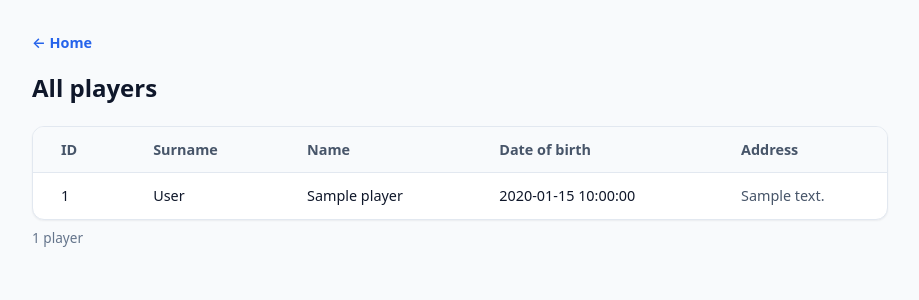
After one commit to jreyesromero/basketball_statistics, a FastAPI app: template src/templates/players_list.html in a window 1280 px wide. The commit adds this page. Shown: the top 300 px of the page, without its empty margins (180-1099 px from the left). Run offline with FastAPI, Linux system fonts and the light colour scheme; the template is opened without the code that fills it: most values are stand-ins (such as "Sample title", 1, 10 or a date in 2020).

Commit message:
Adding welcome page and player list page

```diff
--- a/schema.sql
+++ b/schema.sql
@@ -1,6 +1,6 @@
--- SQLite schema for basket (local dev).
+-- SQLite schema for basketball_statistics (local dev).
 -- Create DB: sqlite3 data/basket.sqlite < schema.sql
--- App: from repo root, uvicorn src.main:app --reload
+-- Run app: ./bin/run.sh  (from repo root)
 
 CREATE TABLE IF NOT EXISTS player (
   player_id     INTEGER PRIMARY KEY AUTOINCREMENT,
--- a/src/main.py
+++ b/src/main.py
@@ -1,5 +1,6 @@
 from datetime import datetime
 from pathlib import Path
+from typing import Any
 
 import sqlite3
 from fastapi import FastAPI, Form, Query, Request
@@ -15,7 +16,7 @@ SCHEMA_PATH = ROOT_DIR / "schema.sql"
 
 templates = Jinja2Templates(directory=str(SRC_DIR / "templates"))
 
-app = FastAPI(title="Basket")
+app = FastAPI(title="Basketball statistics")
 app.mount("/static", StaticFiles(directory=str(SRC_DIR / "static")), name="static")
 
 
@@ -27,24 +28,55 @@ def ensure_database() -> None:
             conn.executescript(sql)
 
 
+def fetch_players() -> list[dict[str, Any]]:
+    try:
+        with sqlite3.connect(DB_PATH) as conn:
+            conn.row_factory = sqlite3.Row
+            cur = conn.execute(
+                """
+                SELECT player_id, name, surname, address, date_of_birth
+                FROM player
+                ORDER BY surname COLLATE NOCASE, name COLLATE NOCASE
+                """
+            )
+            return [dict(row) for row in cur.fetchall()]
+    except sqlite3.Error:
+        return []
+
+
 @app.on_event("startup")
 def _startup() -> None:
     ensure_database()
 
 
 @app.get("/", response_class=HTMLResponse)
-async def add_player_form(
-    request: Request,
-    success: str | None = Query(None),
-    error: str | None = Query(None),
-) -> HTMLResponse:
+async def welcome(request: Request) -> HTMLResponse:
+    return templates.TemplateResponse(request, "welcome.html", {})
+
+
+@app.get("/players/new", response_class=HTMLResponse)
+async def add_player_form(request: Request) -> HTMLResponse:
     return templates.TemplateResponse(
         request,
         "add_player.html",
         {
+            "error": None,
+            "values": {},
+        },
+    )
+
+
+@app.get("/players", response_class=HTMLResponse)
+async def list_players(
+    request: Request,
+    success: str | None = Query(None),
+) -> HTMLResponse:
+    return templates.TemplateResponse(
+        request,
+        "players_list.html",
+        {
             "success": success == "1",
-            "error": error,
-            "values": {},
+            "players": fetch_players(),
         },
     )
 
@@ -74,7 +106,6 @@ async def create_player(
             request,
             "add_player.html",
             {
-                "success": False,
                 "error": "Name and surname are required.",
                 "values": values,
             },
@@ -88,7 +119,6 @@ async def create_player(
             request,
             "add_player.html",
             {
-                "success": False,
                 "error": "Date of birth must be a valid date in YYYY-MM-DD format.",
                 "values": values,
             },
@@ -110,11 +140,10 @@ async def create_player(
             request,
             "add_player.html",
             {
-                "success": False,
                 "error": "Could not save to the database. Try again.",
                 "values": values,
             },
             status_code=500,
         )
 
-    return RedirectResponse(url="/?success=1", status_code=303)
+    return RedirectResponse(url="/players?success=1", status_code=303)
--- a/src/static/style.css
+++ b/src/static/style.css
@@ -13,15 +13,159 @@ body {
 }
 
 .wrap {
-  max-width: 32rem;
+  max-width: 56rem;
   margin: 0 auto;
   padding: 2rem 1.25rem 3rem;
+}
+
+.wrap--welcome {
+  max-width: 28rem;
+  text-align: center;
+}
+
+.wrap--narrow {
+  max-width: 36rem;
+}
+
+.nav-top {
+  margin: 0 0 1rem;
+  font-size: 0.9rem;
+}
+
+.nav-top a {
+  color: #2563eb;
+  text-decoration: none;
+  font-weight: 600;
+}
+
+.nav-top a:hover {
+  text-decoration: underline;
+}
+
+.welcome__title {
+  font-size: 1.65rem;
+  font-weight: 700;
+  line-height: 1.25;
+  margin: 0 0 0.75rem;
+}
+
+.welcome__lead {
+  margin: 0 0 2rem;
+  color: #64748b;
+  font-size: 1.05rem;
+}
+
+.welcome__actions {
+  display: flex;
+  flex-direction: column;
+  gap: 0.85rem;
+  align-items: stretch;
 }
 
 h1 {
   font-size: 1.5rem;
   font-weight: 650;
   margin: 0 0 1.25rem;
+}
+
+.section {
+  margin-bottom: 2.5rem;
+}
+
+.section:last-child {
+  margin-bottom: 0;
+}
+
+.section__title {
+  font-size: 1.1rem;
+  font-weight: 650;
+  margin: 0 0 0.85rem;
+  color: #334155;
+}
+
+.table-scroll {
+  overflow-x: auto;
+  border-radius: 12px;
+  border: 1px solid #e2e8f0;
+  background: #fff;
+  box-shadow: 0 1px 2px rgb(15 23 42 / 6%);
+}
+
+.table {
+  width: 100%;
+  border-collapse: collapse;
+  font-size: 0.9rem;
+}
+
+.table th,
+.table td {
+  padding: 0.75rem 1.5rem;
+  text-align: left;
+  border-bottom: 1px solid #e2e8f0;
+  vertical-align: top;
+}
+
+.table th:not(:first-child),
+.table td:not(:first-child) {
+  padding-left: 2.25rem;
+}
+
+.table th:first-child,
+.table td:first-child {
+  padding-left: 1.75rem;
+}
+
+.table th:last-child,
+.table td:last-child {
+  padding-right: 1.75rem;
+}
+
+.table th {
+  font-weight: 600;
+  color: #475569;
+  background: #f8fafc;
+  white-space: nowrap;
+}
+
+.table tbody tr:last-child td {
+  border-bottom: none;
+}
+
+.table tbody tr:hover td {
+  background: #f8fafc;
+}
+
+.table__address {
+  max-width: 14rem;
+  color: #475569;
+  white-space: pre-wrap;
+  word-break: break-word;
+}
+
+.table-meta {
+  margin: 0.5rem 0 0;
+  font-size: 0.85rem;
+  color: #64748b;
+}
+
+.empty {
+  margin: 0;
+  padding: 1rem 1.1rem;
+  background: #fff;
+  border: 1px solid #e2e8f0;
+  border-radius: 12px;
+  color: #64748b;
+  font-size: 0.95rem;
+}
+
+.empty a {
+  color: #2563eb;
+  font-weight: 600;
+  text-decoration: none;
+}
+
+.empty a:hover {
+  text-decoration: underline;
 }
 
 .form {
@@ -33,6 +177,7 @@ h1 {
   border-radius: 12px;
   border: 1px solid #e2e8f0;
   box-shadow: 0 1px 2px rgb(15 23 42 / 6%);
+  max-width: 32rem;
 }
 
 .field {
@@ -70,12 +215,15 @@ textarea {
 }
 
 .btn {
+  display: inline-block;
+  text-align: center;
+  text-decoration: none;
   margin-top: 0.25rem;
   align-self: flex-start;
   font: inherit;
   font-weight: 600;
-  padding: 0.55rem 1rem;
-  border: none;
+  padding: 0.65rem 1.15rem;
+  border: 2px solid transparent;
   border-radius: 8px;
   background: #2563eb;
   color: #fff;
@@ -84,6 +232,20 @@ textarea {
 
 .btn:hover {
   background: #1d4ed8;
+}
+
+.btn--block {
+  align-self: stretch;
+}
+
+.btn--secondary {
+  background: #fff;
+  color: #1d4ed8;
+  border-color: #2563eb;
+}
+
+.btn--secondary:hover {
+  background: #eff6ff;
 }
 
 .banner {
--- /dev/null
+++ b/src/templates/players_list.html
@@ -0,0 +1,49 @@
+<!DOCTYPE html>
+<html lang="en">
+  <head>
+    <meta charset="utf-8" />
+    <meta name="viewport" content="width=device-width, initial-scale=1" />
+    <title>All players — Basket</title>
+    <link rel="stylesheet" href="/static/style.css" />
+  </head>
+  <body>
+    <main class="wrap">
+      <p class="nav-top"><a href="/">← Home</a></p>
+      <h1>All players</h1>
+
+      {% if success %}
+      <p class="banner banner--ok" role="status">Player saved successfully.</p>
+      {% endif %}
+
+      {% if players %}
+      <div class="table-scroll">
+        <table class="table">
+          <thead>
+            <tr>
+              <th scope="col">ID</th>
+              <th scope="col">Surname</th>
+              <th scope="col">Name</th>
+              <th scope="col">Date of birth</th>
+              <th scope="col">Address</th>
+            </tr>
+          </thead>
+          <tbody>
+            {% for p in players %}
+            <tr>
+              <td>{{ p.player_id }}</td>
+              <td>{{ p.surname }}</td>
+              <td>{{ p.name }}</td>
+              <td>{{ p.date_of_birth }}</td>
+              <td class="table__address">{{ p.address if p.address else "—" }}</td>
+            </tr>
+            {% endfor %}
+          </tbody>
+        </table>
+      </div>
+      <p class="table-meta">{{ players | length }} player{% if players | length != 1 %}s{% endif %}</p>
+      {% else %}
+      <p class="empty">No players yet. <a href="/players/new">Add a player</a> to get started.</p>
+      {% endif %}
+    </main>
+  </body>
+</html>
```
Also changed, not shown: src/templates/add_player.html (+4 -7 lines), src/templates/welcome.html (added, +21 -0 lines), 1 other file.
